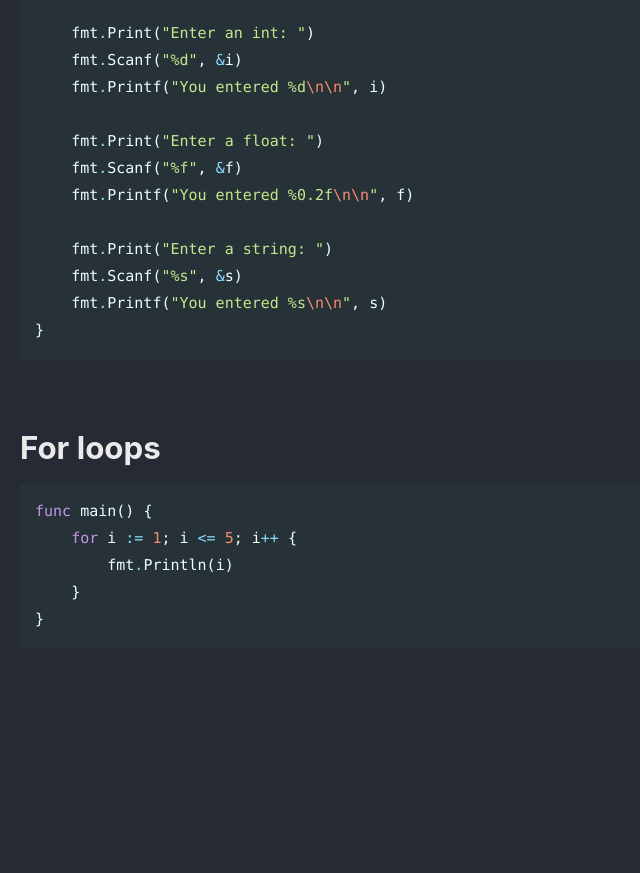
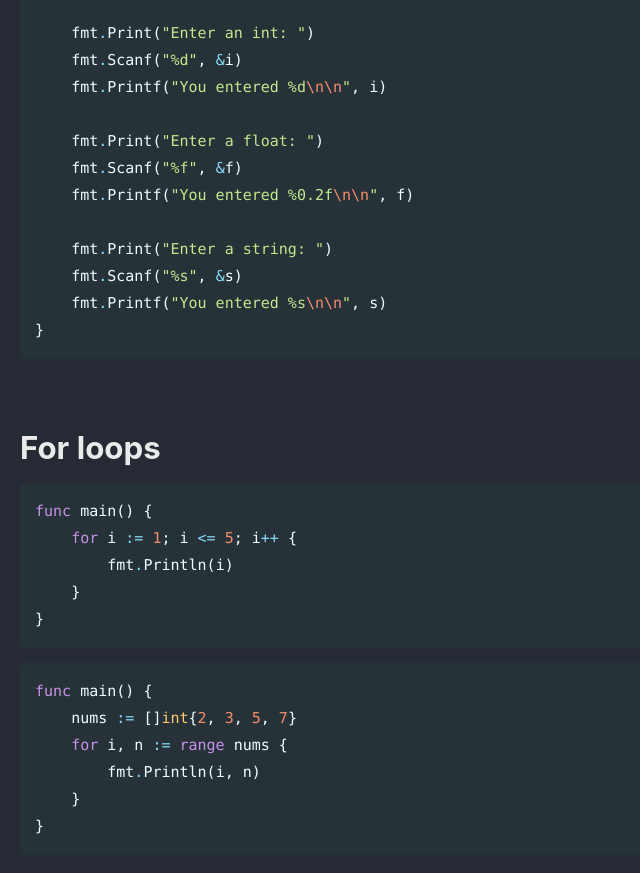
Before and after one commit to Connor-McCartney/Connor-McCartney.github.io, a Jekyll site: the page built from _pages/misc/golang.md, in a window 1280 px wide and 900 px high, scrolled down 1619 px. Shown: the top 873 px of the window, without its empty margins (0-640 px from the left). Built offline with Jekyll 4.4.1, drawn with Linux system fonts in a browser that asks for light colours; cached includes are drawn as plain includes; before the commit the page ends 2312 px from its top, so only the background shows below that.

Commit message:
Update golang.md

````diff
--- a/_pages/misc/golang.md
+++ b/_pages/misc/golang.md
@@ -89,3 +89,12 @@ func main() {
     }
 }
 ```
+
+```go
+func main() {
+    nums := []int{2, 3, 5, 7}
+    for i, n := range nums {
+        fmt.Println(i, n)
+    }
+}
+```
````
